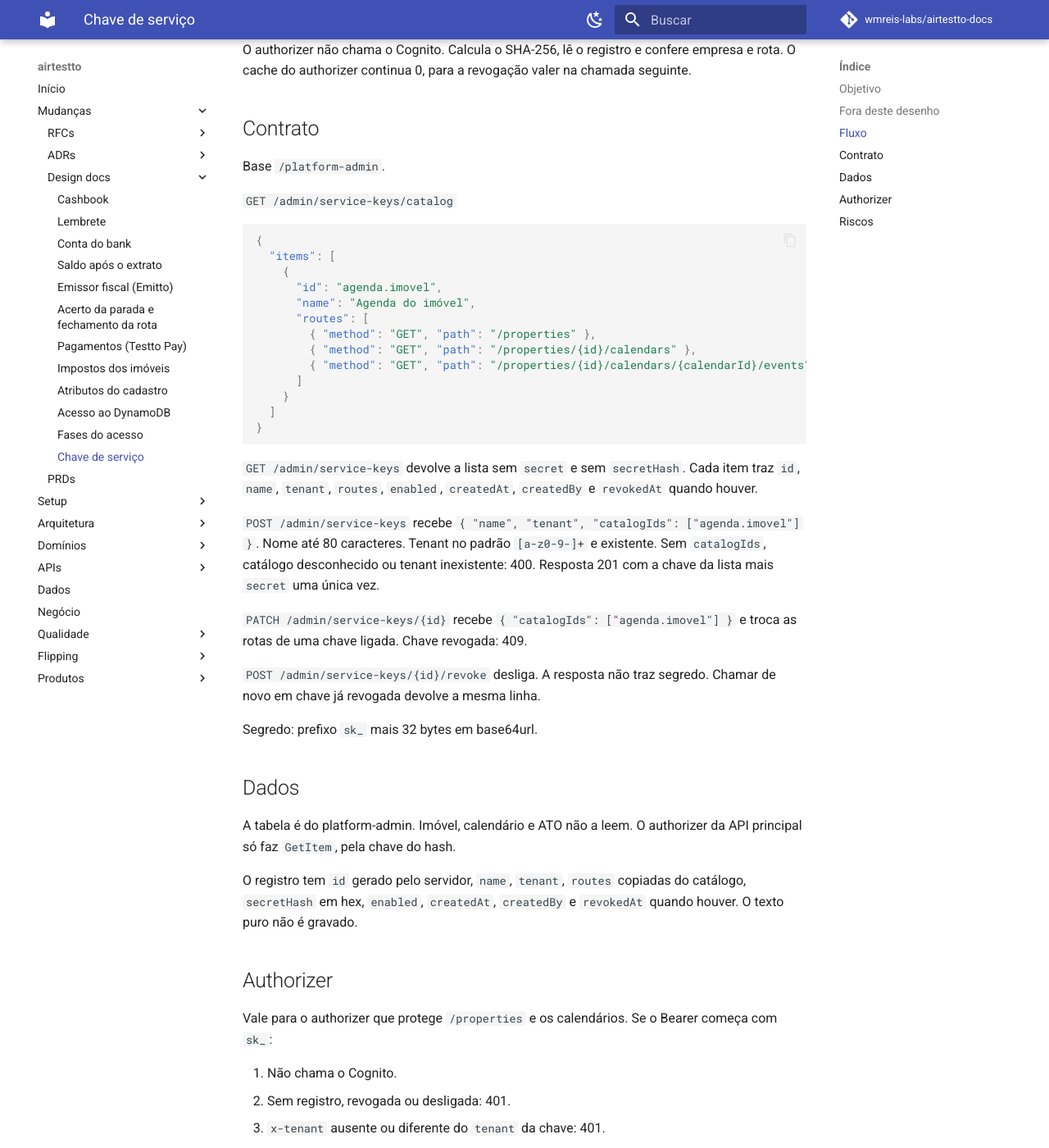
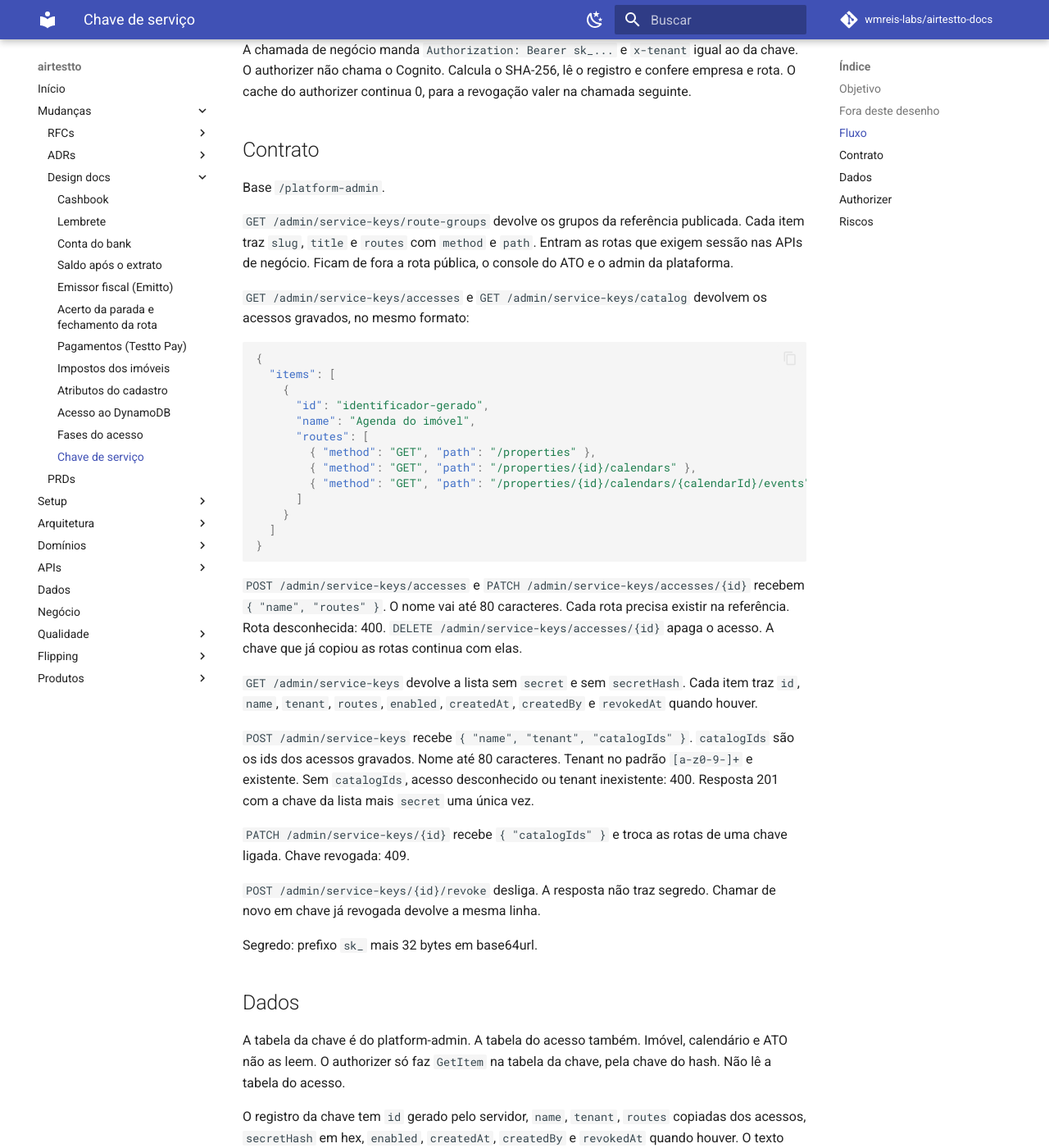
Before and after one commit to wmreis-labs/airtestto-docs, an MkDocs documentation site: the page built from docs/mudancas/design/2026-11-25-chave-de-servico.md, in a window 1280 px wide and 1400 px high, scrolled down 744 px. Shown: the whole window at 82% size. Built offline with MkDocs 1.6.1 and Material for MkDocs 9.7.7, drawn with Linux system fonts in a browser that asks for light colours; comment, search, counter and statistics services are not loaded; some of the changed text lies outside the part shown.

Commit message:
docs: o acesso da chave sai da referência publicada
Co-authored-by: Cursor <cursoragent@cursor.com>

````diff
--- a/docs/mudancas/design/2026-11-25-chave-de-servico.md
+++ b/docs/mudancas/design/2026-11-25-chave-de-servico.md
@@ -17,7 +17,7 @@ Lista de passos da operação `agenda.consultar`, canal, conhecimento, auditoria
 
 Quem chama a API do platform-admin é o access token do operador. O handler só aceita `OperadorPlataforma` e `Administracao`. `Identidade` recebe 403, mesmo com o authorizer do pool deixando passar.
 
-Criar escolhe itens do catálogo. As rotas desses itens são copiadas para o registro. O segredo vai só na resposta 201. Listar, trocar acessos e revogar não devolvem segredo.
+Criar escolhe acessos gravados. As rotas desses acessos são copiadas para a chave. Mudar o acesso depois não alarga uma chave já gravada. O segredo vai só na resposta 201. Listar, trocar acessos e revogar não devolvem segredo.
 
 A chamada de negócio manda `Authorization: Bearer sk_...` e `x-tenant` igual ao da chave. O authorizer não chama o Cognito. Calcula o SHA-256, lê o registro e confere empresa e rota. O cache do authorizer continua 0, para a revogação valer na chamada seguinte.
 
@@ -25,13 +25,15 @@ A chamada de negócio manda `Authorization: Bearer sk_...` e `x-tenant` igual ao
 
 Base `/platform-admin`.
 
-`GET /admin/service-keys/catalog`
+`GET /admin/service-keys/route-groups` devolve os grupos da referência publicada. Cada item traz `slug`, `title` e `routes` com `method` e `path`. Entram as rotas que exigem sessão nas APIs de negócio. Ficam de fora a rota pública, o console do ATO e o admin da plataforma.
+
+`GET /admin/service-keys/accesses` e `GET /admin/service-keys/catalog` devolvem os acessos gravados, no mesmo formato:
 
 ```json
 {
   "items": [
     {
-      "id": "agenda.imovel",
+      "id": "identificador-gerado",
       "name": "Agenda do imóvel",
       "routes": [
         { "method": "GET", "path": "/properties" },
@@ -43,11 +45,13 @@ Base `/platform-admin`.
 }
 ```
 
+`POST /admin/service-keys/accesses` e `PATCH /admin/service-keys/accesses/{id}` recebem `{ "name", "routes" }`. O nome vai até 80 caracteres. Cada rota precisa existir na referência. Rota desconhecida: 400. `DELETE /admin/service-keys/accesses/{id}` apaga o acesso. A chave que já copiou as rotas continua com elas.
+
 `GET /admin/service-keys` devolve a lista sem `secret` e sem `secretHash`. Cada item traz `id`, `name`, `tenant`, `routes`, `enabled`, `createdAt`, `createdBy` e `revokedAt` quando houver.
 
-`POST /admin/service-keys` recebe `{ "name", "tenant", "catalogIds": ["agenda.imovel"] }`. Nome até 80 caracteres. Tenant no padrão `[a-z0-9-]+` e existente. Sem `catalogIds`, catálogo desconhecido ou tenant inexistente: 400. Resposta 201 com a chave da lista mais `secret` uma única vez.
+`POST /admin/service-keys` recebe `{ "name", "tenant", "catalogIds" }`. `catalogIds` são os ids dos acessos gravados. Nome até 80 caracteres. Tenant no padrão `[a-z0-9-]+` e existente. Sem `catalogIds`, acesso desconhecido ou tenant inexistente: 400. Resposta 201 com a chave da lista mais `secret` uma única vez.
 
-`PATCH /admin/service-keys/{id}` recebe `{ "catalogIds": ["agenda.imovel"] }` e troca as rotas de uma chave ligada. Chave revogada: 409.
+`PATCH /admin/service-keys/{id}` recebe `{ "catalogIds" }` e troca as rotas de uma chave ligada. Chave revogada: 409.
 
 `POST /admin/service-keys/{id}/revoke` desliga. A resposta não traz segredo. Chamar de novo em chave já revogada devolve a mesma linha.
 
@@ -55,13 +59,13 @@ Segredo: prefixo `sk_` mais 32 bytes em base64url.
 
 ## Dados
 
-A tabela é do platform-admin. Imóvel, calendário e ATO não a leem. O authorizer da API principal só faz `GetItem`, pela chave do hash.
+A tabela da chave é do platform-admin. A tabela do acesso também. Imóvel, calendário e ATO não as leem. O authorizer só faz `GetItem` na tabela da chave, pela chave do hash. Não lê a tabela do acesso.
 
-O registro tem `id` gerado pelo servidor, `name`, `tenant`, `routes` copiadas do catálogo, `secretHash` em hex, `enabled`, `createdAt`, `createdBy` e `revokedAt` quando houver. O texto puro não é gravado.
+O registro da chave tem `id` gerado pelo servidor, `name`, `tenant`, `routes` copiadas dos acessos, `secretHash` em hex, `enabled`, `createdAt`, `createdBy` e `revokedAt` quando houver. O texto puro não é gravado. O acesso guarda `id`, `name` e a cópia das rotas marcadas.
 
 ## Authorizer
 
-Vale para o authorizer que protege `/properties` e os calendários. Se o Bearer começa com `sk_`:
+Vale para o authorizer da API principal e para o authorizer de sessão das outras APIs de negócio. Se o Bearer começa com `sk_`:
 
 1. Não chama o Cognito.
 2. Sem registro, revogada ou desligada: 401.
````
Also changed, not shown: other parts of docs/mudancas/design/2026-11-25-chave-de-servico.md (+1 -1 lines).
